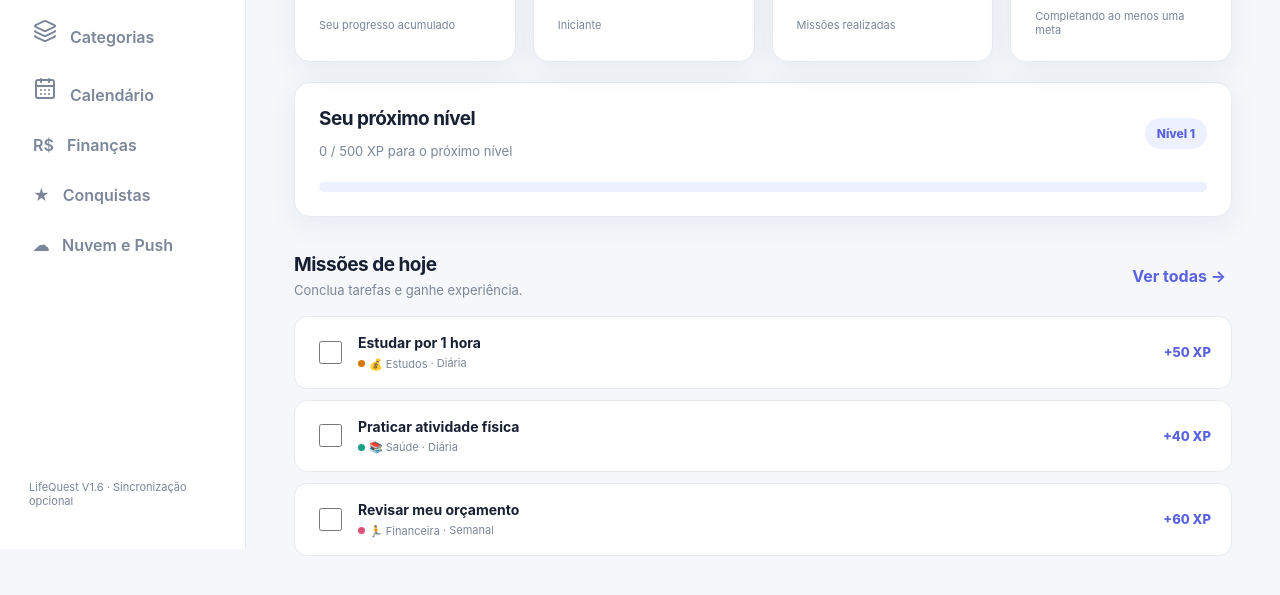
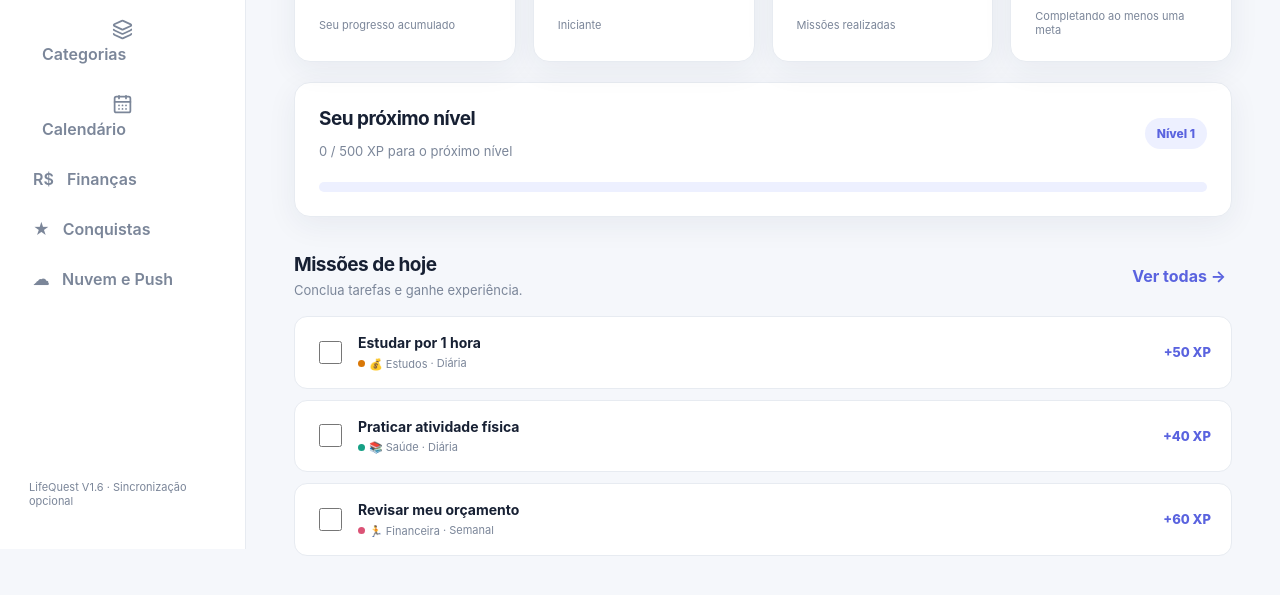
Before and after one commit to cairiguedes/LifeQuest, a plain HTML site: page index.html in a window 1280 px wide. Shown: the part 251-846 px from the top of the page. Drawn offline with nearby package versions, Linux system fonts and the light colour scheme.

Commit message:
Update index.html

```diff
--- a/index.html
+++ b/index.html
@@ -52,13 +52,13 @@
       </span>
      </button>
      <button class="nav" data-page="categories">
-      <svg xmlns="http://www.w3.org/2000/svg" width="24" height="24" viewBox="0 0 24 24" fill="none" stroke="currentColor" stroke-width="2" stroke-linecap="round" stroke-linejoin="round" class="lucide lucide-layers"><path d="M12.83 2.18a2 2 0 0 0-1.66 0L2.6 6.08a1 1 0 0 0 0 1.83l8.58 3.91a2 2 0 0 0 1.66 0l8.58-3.9a1 1 0 0 0 0-1.83z"/><path d="M2 12a1 1 0 0 0 .58.91l8.6 3.91a2 2 0 0 0 1.65 0l8.58-3.9A1 1 0 0 0 22 12"/><path d="M2 17a1 1 0 0 0 .58.91l8.6 3.91a2 2 0 0 0 1.65 0l8.58-3.9A1 1 0 0 0 22 17"/></svg>
+      <svg xmlns="http://www.w3.org/2000/svg" width="18,41" height="21" viewBox="0 0 24 24" fill="none" stroke="currentColor" stroke-width="2" stroke-linecap="round" stroke-linejoin="round" class="lucide lucide-layers"><path d="M12.83 2.18a2 2 0 0 0-1.66 0L2.6 6.08a1 1 0 0 0 0 1.83l8.58 3.91a2 2 0 0 0 1.66 0l8.58-3.9a1 1 0 0 0 0-1.83z"/><path d="M2 12a1 1 0 0 0 .58.91l8.6 3.91a2 2 0 0 0 1.65 0l8.58-3.9A1 1 0 0 0 22 12"/><path d="M2 17a1 1 0 0 0 .58.91l8.6 3.91a2 2 0 0 0 1.65 0l8.58-3.9A1 1 0 0 0 22 17"/></svg>
       <span>
        Categorias
       </span>
      </button>
      <button class="nav" data-page="calendar">
-      <svg xmlns="http://www.w3.org/2000/svg" width="24" height="24" viewBox="0 0 24 24" fill="none" stroke="currentColor" stroke-width="2" stroke-linecap="round" stroke-linejoin="round" class="lucide lucide-calendar-days"><path d="M8 2v3"/><path d="M16 2v3"/><rect x="3" y="3" width="18" height="18" rx="2"/><path d="M3 9h18"/><path d="M8 13h.01"/><path d="M12 13h.01"/><path d="M16 13h.01"/><path d="M8 17h.01"/><path d="M12 17h.01"/><path d="M16 17h.01"/></svg>
+      <svg xmlns="http://www.w3.org/2000/svg" width="18,41" height="21" viewBox="0 0 24 24" fill="none" stroke="currentColor" stroke-width="2" stroke-linecap="round" stroke-linejoin="round" class="lucide lucide-calendar-days"><path d="M8 2v3"/><path d="M16 2v3"/><rect x="3" y="3" width="18" height="18" rx="2"/><path d="M3 9h18"/><path d="M8 13h.01"/><path d="M12 13h.01"/><path d="M16 13h.01"/><path d="M8 17h.01"/><path d="M12 17h.01"/><path d="M16 17h.01"/></svg>
       <span>
        Calendário
       </span>
```
